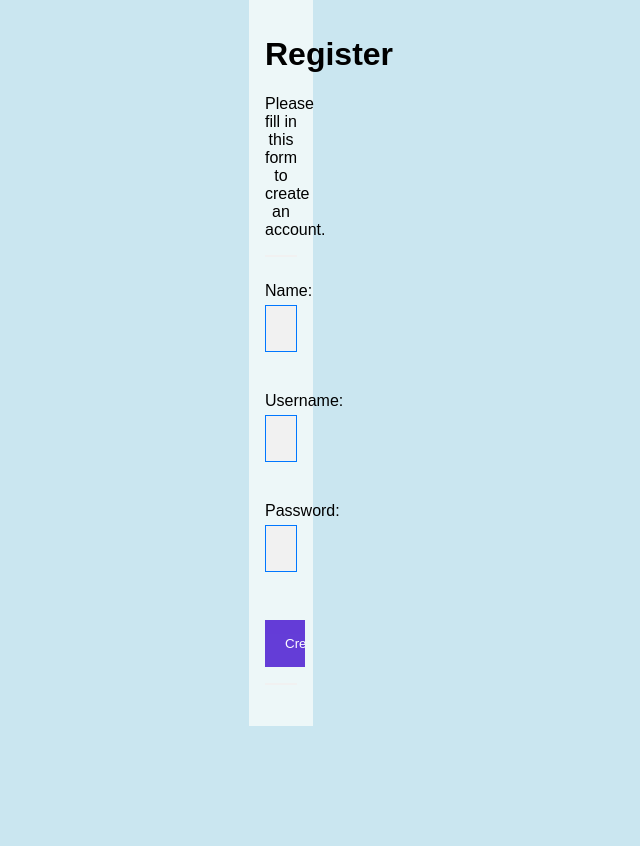
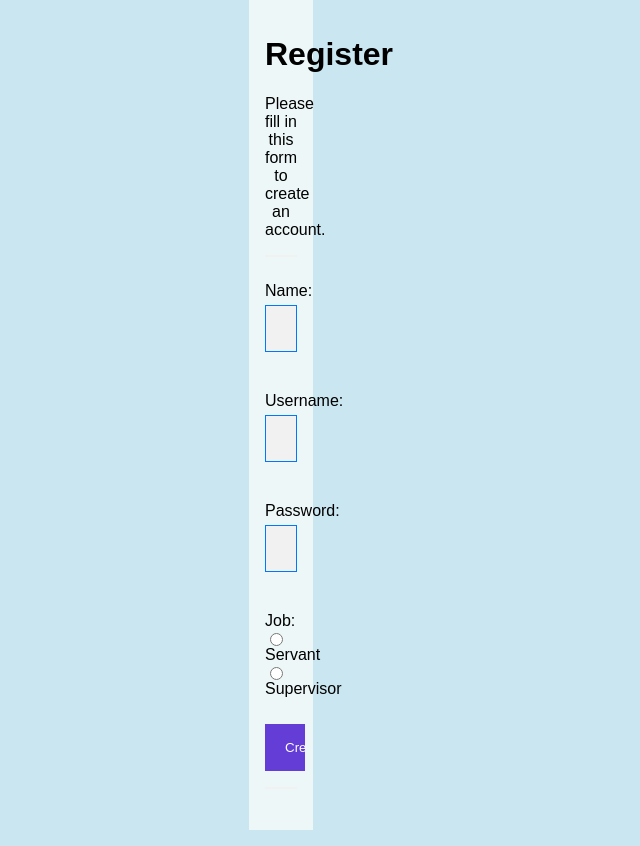
Before and after one commit to commando01000/project, a PHP site: page /LoginFA.php in a window 1280 px wide. Shown: the part 129-975 px from the top of the page, without its empty margins (359-999 px from the left). Before the commit the page ends 855 px from the top, so only its background shows below. Run offline with PHP 8.4, Linux system fonts and the light colour scheme.

Commit message:
Update LoginFA.php

```diff
--- a/LoginFA.php
+++ b/LoginFA.php
@@ -25,6 +25,11 @@
   <br><br>
   Password: <input type="Password" name="assword" placeholder="Enter Password"required>
   <br><br>
+  Job:
+  <input type="radio" name="job" value="Servant">Servant
+  <input type="radio" name="job" value="Servant">Supervisor
+  <br><br>
+
 
 
   <input type="submit" class="registerbtn" name="submit" value="Create Account">
```
